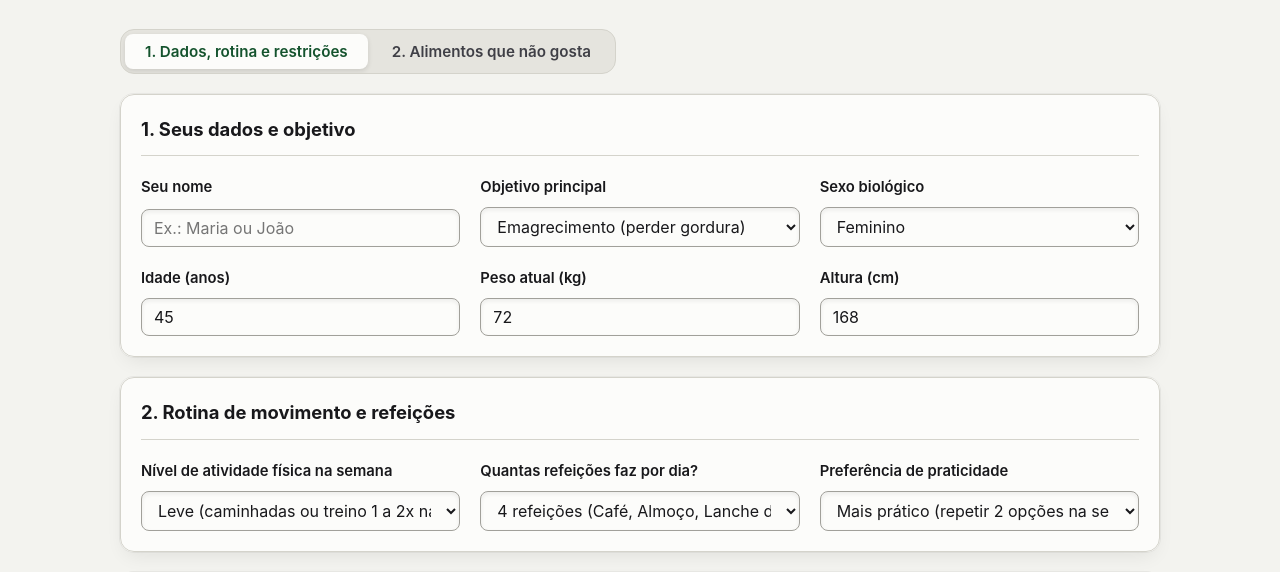
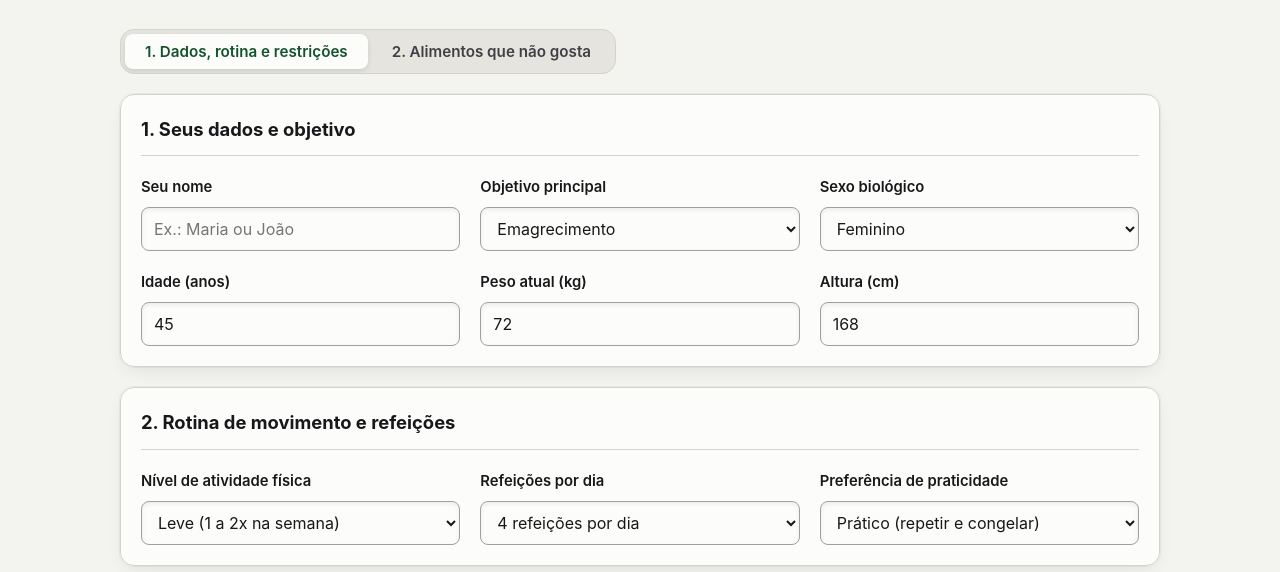
Before and after one commit to Zero512vwl/plano-alimentar, a plain HTML site: page index.html in a window 1280 px wide. Shown: the part 218-790 px from the top of the page. Drawn offline with Linux system fonts and the light colour scheme.

Commit message:
Add files via upload

```diff
--- a/index.html
+++ b/index.html
@@ -6,8 +6,8 @@
   <meta name="theme-color" content="#2f5d50">
   <meta name="description" content="Gerador gratuito de plano alimentar semanal com cálculo de calorias, receitas práticas, lista de compras por setor e exportação em PDF.">
   <title>Plano Alimentar: Cardápio, Receitas e Compras</title>
-  <link rel="manifest" href="./manifest.json?v=4">
-  <link rel="stylesheet" href="./styles.css?v=4">
+  <link rel="manifest" href="./manifest.json?v=5">
+  <link rel="stylesheet" href="./styles.css?v=5">
 </head>
 <body>
   <a class="skip-link" href="#main-content">Ir para o conteúdo principal</a>
@@ -51,9 +51,9 @@
               <div class="field">
                 <label for="objetivo">Objetivo principal</label>
                 <select id="objetivo" name="objetivo" required>
-                  <option value="emagrecimento">Emagrecimento (perder gordura)</option>
-                  <option value="recomposicao">Recomposição (perder gordura e ganhar firmeza)</option>
-                  <option value="manutencao">Manutenção (saúde e organização)</option>
+                  <option value="emagrecimento">Emagrecimento</option>
+                  <option value="recomposicao">Recomposição corporal</option>
+                  <option value="manutencao">Manutenção e saúde</option>
                   <option value="hipertrofia">Ganho de massa muscular</option>
                 </select>
               </div>
@@ -87,29 +87,29 @@
             <legend>2. Rotina de movimento e refeições</legend>
             <div class="form-grid">
               <div class="field">
-                <label for="atividade">Nível de atividade física na semana</label>
+                <label for="atividade">Nível de atividade física</label>
                 <select id="atividade" name="atividade" required>
-                  <option value="sedentario">Pouco movimento (trabalho sentado, sem treino)</option>
-                  <option value="leve" selected>Leve (caminhadas ou treino 1 a 2x na semana)</option>
-                  <option value="moderado">Moderado (treino 3 a 4x na semana)</option>
-                  <option value="intenso">Intenso (treino 5x ou mais na semana)</option>
+                  <option value="sedentario">Sedentário (sem treino)</option>
+                  <option value="leve" selected>Leve (1 a 2x na semana)</option>
+                  <option value="moderado">Moderado (3 a 4x na semana)</option>
+                  <option value="intenso">Intenso (5x ou mais)</option>
                 </select>
               </div>
 
               <div class="field">
-                <label for="refeicoes">Quantas refeições faz por dia?</label>
+                <label for="refeicoes">Refeições por dia</label>
                 <select id="refeicoes" name="refeicoes" required>
-                  <option value="3">3 refeições (Café, Almoço e Jantar)</option>
-                  <option value="4" selected>4 refeições (Café, Almoço, Lanche da tarde e Jantar)</option>
-                  <option value="5">5 refeições (inclui Lanche da manhã)</option>
+                  <option value="3">3 refeições por dia</option>
+                  <option value="4" selected>4 refeições por dia</option>
+                  <option value="5">5 refeições por dia</option>
                 </select>
               </div>
 
               <div class="field">
                 <label for="variacao">Preferência de praticidade</label>
                 <select id="variacao" name="variacao">
-                  <option value="pratica" selected>Mais prático (repetir 2 opções na semana e congelar)</option>
-                  <option value="variada">Um pouco mais variado (alternar mais preparos)</option>
+                  <option value="pratica" selected>Prático (repetir e congelar)</option>
+                  <option value="variada">Variado (alternar preparos)</option>
                 </select>
               </div>
             </div>
@@ -271,8 +271,8 @@
     </div>
   </footer>
 
-  <script src="./recipes.js?v=4"></script>
-  <script src="./engine.js?v=4"></script>
-  <script src="./app.js?v=4"></script>
+  <script src="./recipes.js?v=5"></script>
+  <script src="./engine.js?v=5"></script>
+  <script src="./app.js?v=5"></script>
 </body>
 </html>
--- a/styles.css
+++ b/styles.css
@@ -271,13 +271,17 @@ h3 {
   gap: var(--space-md);
 }
 
-@media (max-width: 820px) {
+@media (max-width: 680px) {
   .form-grid {
     grid-template-columns: repeat(2, minmax(0, 1fr));
   }
+
+  .form-grid > .field:nth-child(odd):last-child {
+    grid-column: 1 / -1;
+  }
 }
 
-@media (max-width: 560px) {
+@media (max-width: 520px) {
   .form-grid {
     grid-template-columns: 1fr;
   }
@@ -303,6 +307,7 @@ h3 {
 .field input,
 .field select {
   width: 100%;
+  height: 44px;
   margin-top: auto;
   padding: var(--space-xs) var(--space-sm);
   font-family: var(--font-sans);
```
